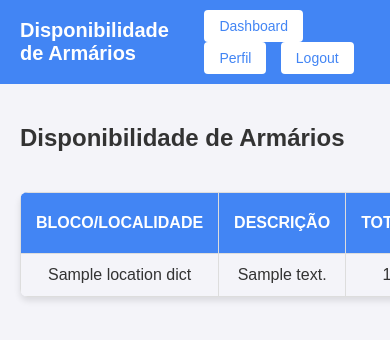
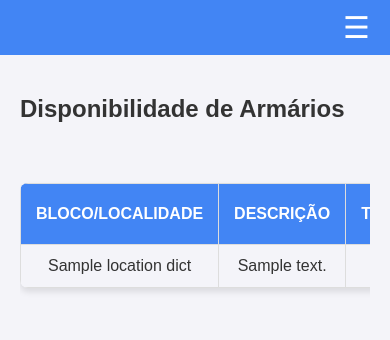
Before and after one commit to myller-silva/gp-armarios-ifce, a Flask app: template back/templates/admin/availability.html in a window 390 px wide; the page is wider, and only the part inside the window is pictured. Shown: the top 340 px of that part. Run offline with Flask 3, Linux system fonts and the light colour scheme; the template is opened without the code that fills it: most values are stand-ins (such as "Sample title", 1, 10 or a date in 2020).

Commit message:
refactoring: templates

```diff
--- a/back/static/styles.css
+++ b/back/static/styles.css
@@ -1,4 +1,10 @@
 /* Table */
+.table-container {
+  max-width: 100%; /* Para garantir que a tabela ocupe a largura máxima disponível */
+  overflow-x: auto; /* Habilita o scroll horizontal caso a tabela ultrapasse a largura da tela */
+  margin: 20px 0; /* Espaçamento acima e abaixo da tabela */
+}
+
 .custom-table {
   width: 100%;
   border-collapse: collapse;
@@ -42,9 +48,18 @@
 }
 
 
+
 /* Dashboard */
 .dashboard-content {
   text-align: center;
+  display: flex;
+
+  /* Centralizando o conteúdo */
+  justify-content: center;
+  align-items: center;
+  flex-direction: column;
+
+
   margin-top: 20px;
 }
 
@@ -69,6 +84,7 @@
 }
 
 .dashboard-button {
+  min-width: 200px;
   display: inline-block;
   padding: 10px 20px;
   text-decoration: none;
@@ -88,3 +104,11 @@
 .dashboard-button:active {
   transform: scale(0.95); /* Efeito de clique */
 }
+
+
+/* Responsividade para telas menores (ajustando a largura dos botões) */
+@media (max-width: 768px) {
+  .button-container {
+      width: 90%;
+  }
+}
--- a/back/templates/base.html
+++ b/back/templates/base.html
@@ -13,19 +13,38 @@
             background-color: #f4f4f9;
             color: #333;
         }
+
+        .content {
+            padding: 20px;
+            display: flex;
+            flex-direction: column;
+        }
+
+        /* Navbar - estilos comuns */
         .navbar {
             display: flex;
-            justify-content: space-between;
+            justify-content: end;
             align-items: center;
             padding: 10px 20px;
             background-color: #4285f4;
             color: white;
+            position: relative;
         }
+
         .navbar h1 {
             font-size: 20px;
             margin: 0;
         }
-        .logout-button, .theme-toggle-button {
+
+        .navbar-links {
+            display: flex;
+        }
+
+        .navbar-links a {
+            text-decoration: none;
+        }
+
+        .theme-toggle-button {
             background-color: #fff;
             color: #4285f4;
             border: none;
@@ -36,46 +55,78 @@
             transition: background-color 0.3s;
             margin-left: 10px;
         }
-        .logout-button:hover, .theme-toggle-button:hover {
+
+        .theme-toggle-button:hover {
             background-color: #e0e0e0;
         }
+
+        /* Responsividade e menu de três linhas */
+        .menu-icon {
+            display: none;
+            font-size: 30px;
+            cursor: pointer;
+        }
+
+        /* Estilo quando estiver em modo dark */
         body.dark-mode {
             background-color: #333;
             color: #f4f4f9;
         }
+
         .dark-mode .navbar {
             background-color: #222;
             color: #f4f4f9;
         }
-        .dark-mode .logout-button, .dark-mode .theme-toggle-button {
+
+        .dark-mode .theme-toggle-button {
             background-color: #333;
             color: #f4f4f9;
         }
-        .dark-mode .logout-button:hover, .dark-mode .theme-toggle-button:hover {
+
+        .dark-mode .theme-toggle-button:hover {
             background-color: #555;
         }
-        .content {
-            padding: 20px;
-            display: flex;
-            flex-direction: column;
+
+        @media (max-width: 768px) {
+            .navbar-links {
+                display: none;
+                flex-direction: column;
+                width: 100%;
+                text-align: center;
+                position: absolute;
+                top: 60px;
+                left: 0;
+                background-color: #4285f4;
+                z-index: 1;
+            }
+
+            .navbar-links a {
+                margin: 10px 0;
+            }
+
+            .menu-icon {
+                display: block;
+            }
+
+            .navbar-links.active {
+                display: flex;
+            }
         }
 
     </style>
 </head>
 <body>
-    <div class="navbar">
-        <h1>{% block title_navbar %}Minha Aplicação{% endblock %}</h1>
-        <div>
-            <!-- <button class="theme-toggle-button" onclick="toggleTheme()">Trocar Tema</button> -->
-            <a href="{{ url_for('home') }}"><button class="theme-toggle-button">Dashboard</button></a>
-            <a href="{{ url_for('user.perfil')}}"><button class="theme-toggle-button">Perfil</button></a>
-            <a href="{{ url_for('auth.logout') }}"><button class="theme-toggle-button">Logout</button></a>
-        </div>
-    </div>
+    {% include 'navbar.html' %}
     <div class="content">
         {% block content %}{% endblock %}
     </div>
+
     <script>
+        function toggleMenu() {
+            const navbarLinks = document.querySelector('.navbar-links');
+            navbarLinks.classList.toggle('active');
+        }
+
         function toggleTheme() {
             document.body.classList.toggle('dark-mode');
         }
--- a/back/templates/components/table.html
+++ b/back/templates/components/table.html
@@ -1,3 +1,4 @@
+<div class="table-container">
     <table class="custom-table">
     <thead>
         <tr>
@@ -16,3 +17,4 @@
         {% endfor %}
     </tbody>
     </table>
+</div>
--- /dev/null
+++ b/back/templates/navbar.html
@@ -0,0 +1,12 @@
+<!-- navbar.html -->
+<div class="navbar">
+  <!-- <h1>{% block title_navbar %}Minha Aplicação{% endblock %}</h1> -->
+  <div class="navbar-links">
+      <a href="{{ url_for('home') }}"><button class="theme-toggle-button">Dashboard</button></a>
+      <a href="{{ url_for('user.perfil')}}"><button class="theme-toggle-button">Perfil</button></a>
+      <a href="{{ url_for('auth.logout') }}"><button class="theme-toggle-button">Logout</button></a>
+  </div>
+  <div class="menu-icon" onclick="toggleMenu()">
+      &#9776; <!-- Ícone de três linhas -->
+  </div>
+</div>
```
Lines whose indentation alone changed are shown as unchanged.
